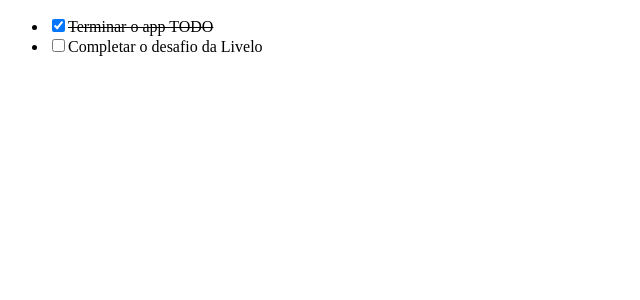
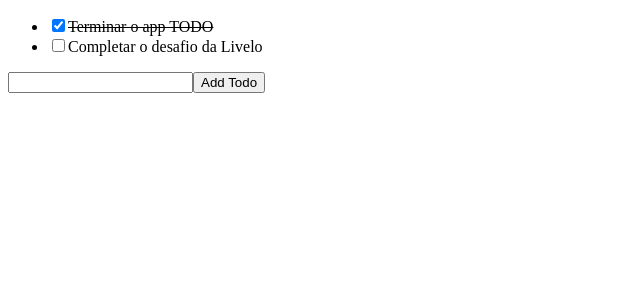
Before and after one commit to paulojeronimo/metas-app-frontend, a React (Create React App) app: page / in a window 1280 px wide. Shown: the top 300 px of the page, without its empty margins (0-640 px from the left). Built offline with nearby package versions, Linux system fonts and the light colour scheme.

Commit message:
AddTodoForm added

```diff
--- /dev/null
+++ b/src/AddTodoForm.tsx
@@ -0,0 +1,7 @@
+import React from 'react'
+
+export const AddTodoForm: React.FC = () =>
+    <form>
+        <input type="text"/>
+        <button type="submit">Add Todo</button>
+    </form>
--- a/src/App.tsx
+++ b/src/App.tsx
@@ -1,4 +1,5 @@
 import React, { useState } from 'react'
+import { AddTodoForm } from './AddTodoForm'
 import { TodoList } from './TodoList'
 
 const initialTodos: Array<Todo> = [
@@ -21,7 +22,10 @@
     setTodos(newTodos)
   }
 
-  return <TodoList todos={todos} toogleTodo={toogleTodo}/>
+  return <>
+    <TodoList todos={todos} toogleTodo={toogleTodo}/>
+    <AddTodoForm/>
+  </>
 }
 
 export default App;
```
